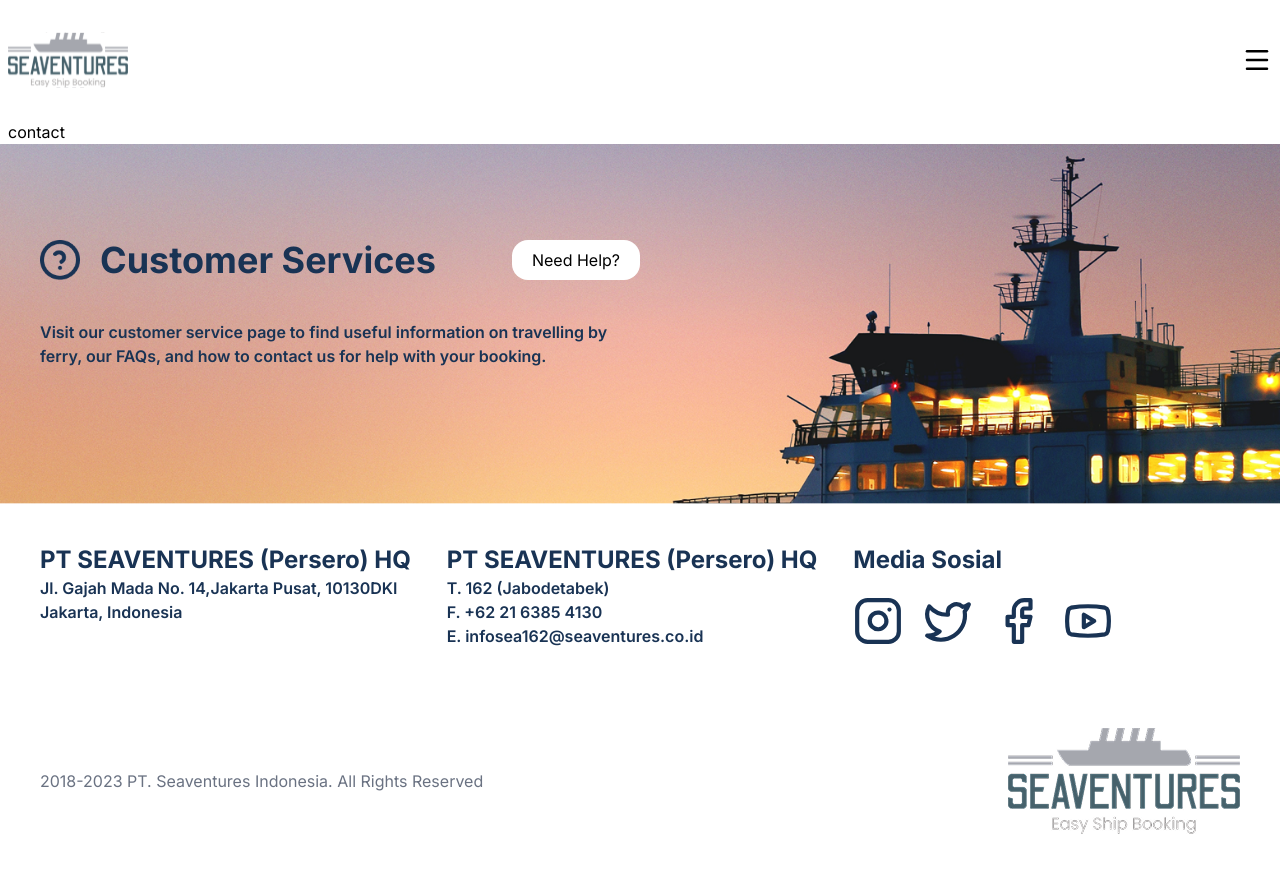
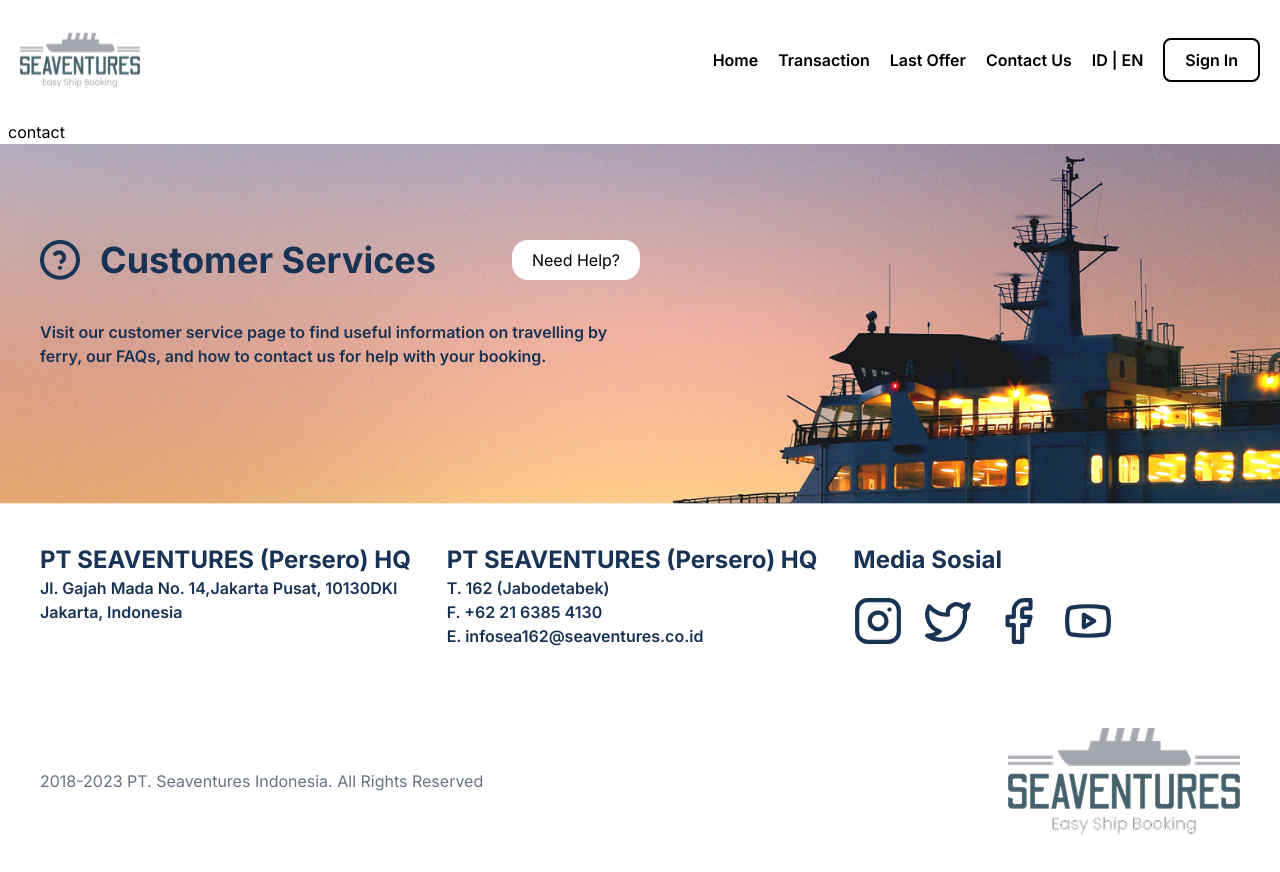
Before and after one commit to Fadli1009/tiket-travel, a React (Vite) app: page /contact in a window 1280 px wide. Built offline with nearby package versions, Linux system fonts and the light colour scheme.

Commit message:
NavbarDekstop

```diff
--- /dev/null
+++ b/src/components/buttonsign.jsx
@@ -0,0 +1,9 @@
+const ButtonSign = () => {
+  return (
+    <div className="border-2 p-2 rounded-lg md:px-5">
+      <button>Sign In</button>
+    </div>
+  );
+};
+
+export default ButtonSign;
--- a/src/components/navbar.jsx
+++ b/src/components/navbar.jsx
@@ -2,6 +2,7 @@ import { Menu } from "lucide-react";
 import Logo from "../assets/logo.svg";
 import { NavLink } from "react-router-dom";
 import { useState } from "react";
+import ButtonSign from "./buttonsign";
 
 const Navbar = () => {
   const [isMenuOpen, setIsMenuOpen] = useState(false);
@@ -21,21 +22,29 @@ const Navbar = () => {
           <NavLink to="/last-offer">Last Offer</NavLink>
           <NavLink to="/contact">Contact Us</NavLink>
         </div>
-        <div className="border-2 p-2 rounded-lg">
-          <button>Sign In</button>
+        <div>
+          <ButtonSign />
         </div>
       </div>
-      <div className="flex items-center justify-between px-2">
+      <div className="flex items-center font-semibold justify-between px-2 md:px-5">
         <div className="">
           <img src={Logo} alt="Logo" className="size-30" />
         </div>
-        <div className="hidden items-center gap-3">
-          <NavLink to="/">Home</NavLink>
-          <NavLink to="/transaction">Transaction</NavLink>
-          <NavLink to="/last-offer">Last Offer</NavLink>
-          <NavLink to="/contact">Contact Us</NavLink>
+        <div className="hidden md:flex gap-5 items-center">
+          <div className="flex gap-5">
+            <NavLink to="/">Home</NavLink>
+            <NavLink to="/transaction">Transaction</NavLink>
+            <NavLink to="/last-offer">Last Offer</NavLink>
+            <NavLink to="/contact">Contact Us</NavLink>
+          </div>
+          <div className="cursor-pointer">
+            <span>ID | EN</span>
+          </div>
+          <div className="cursor-pointer">
+            <ButtonSign />
+          </div>
         </div>
-        <div onClick={toggleMenu}>
+        <div className="md:hidden" onClick={toggleMenu}>
           <Menu size={30} />
         </div>
       </div>
```
